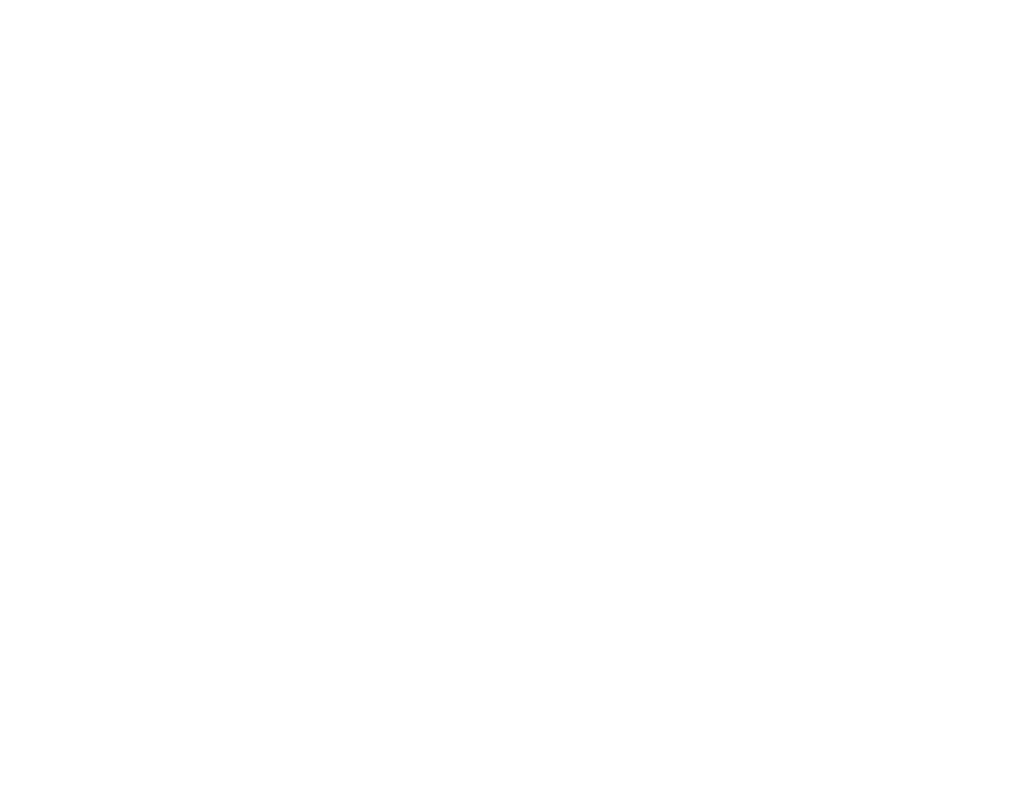
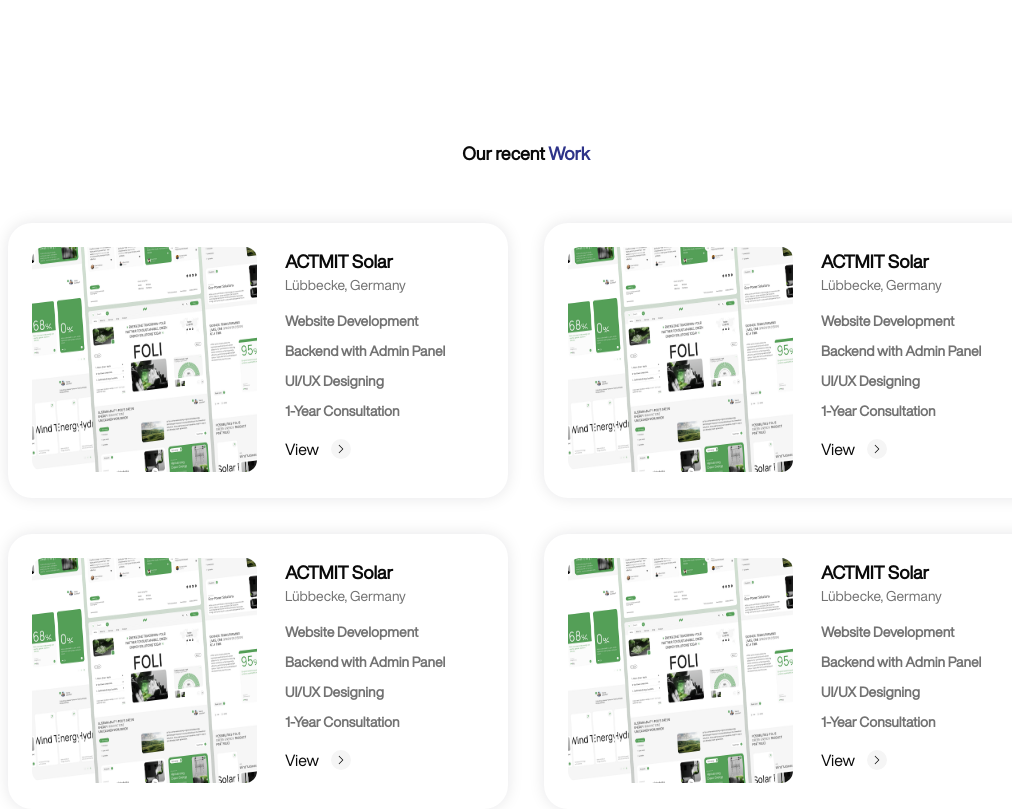
Before and after one commit to Blemense-Technologies/blemense-technologies, a Next.js app: page / in a window 1280 px wide. Shown: the part 1940-2749 px from the top of the page, without its empty margins (114-1126 px from the left). Before the commit the page ends 1903 px from the top, so only its background shows below. Built offline with nearby package versions, Linux system fonts and the light colour scheme.

Commit message:
Project section added with their images

```diff
--- a/src/app/page.tsx
+++ b/src/app/page.tsx
@@ -1,5 +1,6 @@
 import Achievements from "@/components/achievements";
 import Hero from "@/components/hero";
+import Projects from "@/components/projects";
 import Services from "@/components/services";
 
 export default function Home() {
@@ -8,6 +9,7 @@ export default function Home() {
       <Hero />
       <Services />
       <Achievements />
+      <Projects />
     </main>
   );
 }
--- /dev/null
+++ b/src/components/projects.tsx
@@ -0,0 +1,88 @@
+import React from 'react'
+import Actmit from '../../public/solar-company.png'
+import Image from 'next/image'
+import { HiChevronRight } from 'react-icons/hi2'
+import Link from 'next/link'
+
+const projects = [
+    {
+        index: 1,
+        image: Actmit,
+        title: 'ACTMIT Solar',
+        location: 'Lübbecke, Germany',
+        services: ['Website Development', 'Backend with Admin Panel', 'UI/UX Designing', '1-Year Consultation'],
+        href: 'actmitsolar.de'
+    },
+    {
+        index: 2,
+        image: Actmit,
+        title: 'ACTMIT Solar',
+        location: 'Lübbecke, Germany',
+        services: ['Website Development', 'Backend with Admin Panel', 'UI/UX Designing', '1-Year Consultation'],
+        href: 'actmitsolar.de'
+    },
+    {
+        index: 3,
+        image: Actmit,
+        title: 'ACTMIT Solar',
+        location: 'Lübbecke, Germany',
+        services: ['Website Development', 'Backend with Admin Panel', 'UI/UX Designing', '1-Year Consultation'],
+        href: 'actmitsolar.de'
+    },
+    {
+        index: 4,
+        image: Actmit,
+        title: 'ACTMIT Solar',
+        location: 'Lübbecke, Germany',
+        services: ['Website Development', 'Backend with Admin Panel', 'UI/UX Designing', '1-Year Consultation'],
+        href: 'actmitsolar.de'
+    },
+]
+
+export default function Projects() {
+    return (
+        <div className='w-fit mx-auto mt-44'>
+            <h1 className='text-center text-lg font-semibold mb-14'>Our recent <span className='text-primaryTheme'>Work</span></h1>
+            <div className='grid grid-cols-2 gap-9 w-fit'>
+                {
+                    projects.map((items) => (
+                        <Link href={items.href} target='_blank' key={items.index}>
+                            <div className='flex gap-x-7 p-6 lg:h-[275px] rounded-3xl lg:w-[500px] shadow-[rgba(17,_17,_26,_0.1)_0px_0px_16px]'>
+                                <div>
+                                    <Image
+                                        src={items.image}
+                                        alt={`image ${items.index}`}
+                                        height={300}
+                                        width={300}
+                                        quality={100}
+                                        className='relative rounded-xl lg:h-[225px] lg:w-[225px]'
+                                    />
+                                    <div className='inset-0 z-[10] object-cover bg-gradient-to-b bg-black opacity-50'></div>
+                                </div>
+                                <div>
+                                    <div>
+                                        <h1 className='text-lg font-bold'>{items.title}</h1>
+                                        <p className='text-sm text-subtitle'>{items.location}</p>
+                                    </div>
+                                    <div className='grid gap-2.5 my-4'>
+                                        {items.services.map((services, index) => (
+                                            <p className='text-sm text-subtitle font-semibold' key={index}>
+                                                {services}
+                                            </p>
+                                        ))}
+                                    </div>
+                                    <div className='flex items-center gap-x-3'>
+                                        <p>View</p>
+                                        <div className='rounded-full h-fit w-fit p-1 bg-[#f5f5f5]'>
+                                            <span><HiChevronRight className='h-3 w-3' /></span>
+                                        </div>
+                                    </div>
+                                </div>
+                            </div>
+                        </Link>
+                    ))
+                }
+            </div>
+        </div>
+    )
+}
```
Also changed, not shown: public/solar-company.png (added).
